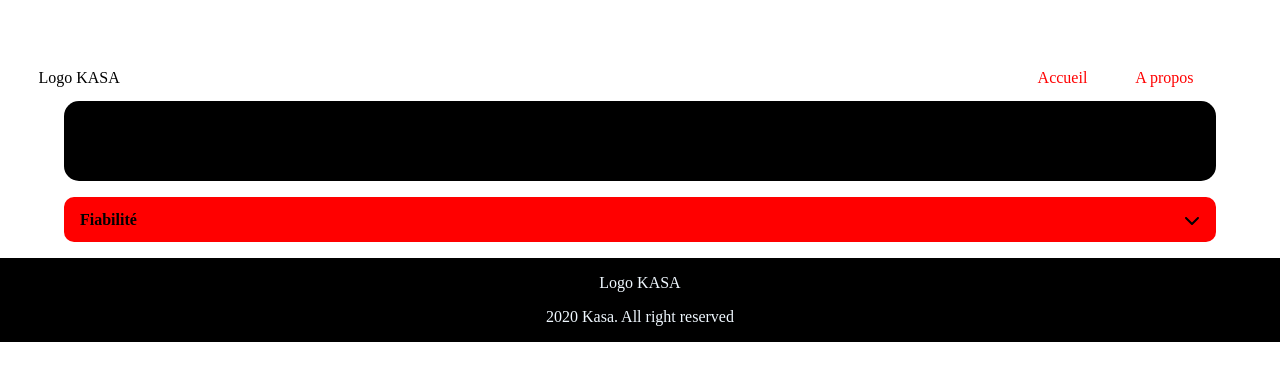
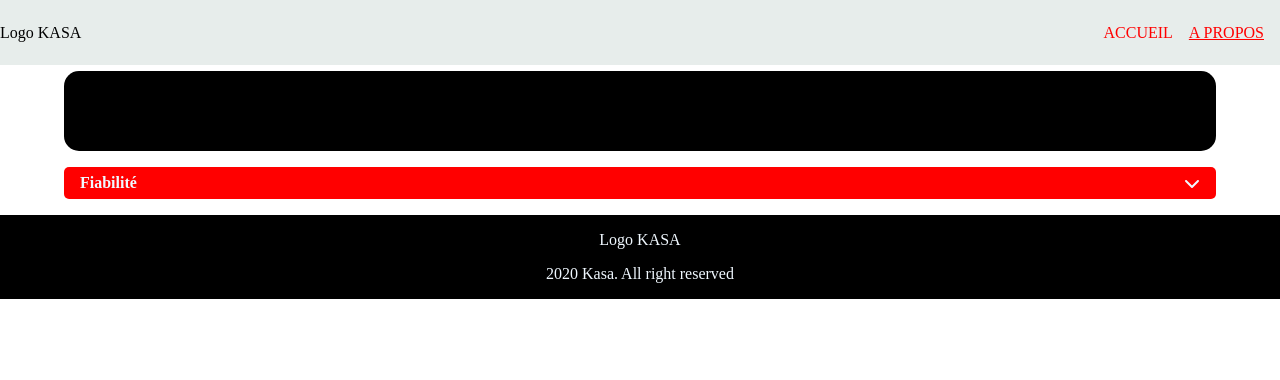
Before and after one commit to FlorentRVE/OC_projet7, a React (Create React App) app: page /about in a window 1280 px wide. Shown: the top 380 px of the page. Built offline with nearby package versions, Linux system fonts and the light colour scheme.

Commit message:
Avancé sur composant collapse, toogle chevron ajouté

```diff
--- a/src/component/About/About_card.js
+++ b/src/component/About/About_card.js
@@ -5,25 +5,26 @@ import { Collapse } from 'react-collapse';
 import { useState} from 'react';
 
 import { faChevronDown } from '@fortawesome/free-solid-svg-icons';
+import { faChevronUp } from '@fortawesome/free-solid-svg-icons';
 import { FontAwesomeIcon } from '@fortawesome/react-fontawesome';
 import styles from '../../css/about.module.css';
-
-
 
 const AboutCard = () => {
 
     const [isOpen, setIsOpen] = useState(false);
+    const [icon, setIcon] = useState(faChevronDown);
 
     return (
       <div className= {styles.div}>
-        <div className= {styles.container} onClick={() => setIsOpen(!isOpen)}>
+        <div className= {styles.container} onClick={() => {setIsOpen(!isOpen);setIcon(isOpen ? faChevronDown : faChevronUp);}}>
             <h2 className= {styles.title}>Fiabilité</h2>
-            <FontAwesomeIcon icon={faChevronDown} className= {styles.arrow} />
+            <FontAwesomeIcon icon={icon} className= {styles.arrow} />
         </div>
         <Collapse isOpened={isOpen}>
-          <p className= {styles.collapse}>This is the collapsible text</p>
+          <p className= {styles.collapse}>Les annonces postées sur Kasa garantissent une fiablité totale. Les photos sont conformes aux logements, et toutes les informations sont régulièrement vérifiées par nos équipes.</p>
         </Collapse>
       </div>
     );
   }
+
 export default AboutCard;
--- a/src/component/Header.js
+++ b/src/component/Header.js
@@ -1,8 +1,12 @@
 import React from 'react';
 import { Link } from 'react-router-dom';
 import styles from '../css/header.module.css'
+import { useLocation } from 'react-router-dom';
 
 function Header() {
+
+  const { pathname } = useLocation();
+
   return (
     <header className= {styles.header}>
 
@@ -13,11 +17,11 @@ function Header() {
         <div className= {styles.menu}>
 
           <p>
-            <Link to="/" className= {styles.menuItem}>Accueil</Link>
+            <Link to="/" className= {styles.menuItem} style={{ textDecoration: pathname === '/' ? 'underline' : 'none' }}>Accueil</Link>
           </p>
 
           <p>
-            <Link to="/about" className= {styles.menuItem}>A propos</Link>
+            <Link to="/about" className= {styles.menuItem} style={{ textDecoration: pathname === '/about' ? 'underline' : 'none' }}>A propos</Link>
           </p>
         </div>
       </nav>
--- a/src/css/about.module.css
+++ b/src/css/about.module.css
@@ -4,19 +4,23 @@
     align-items: center;
     background-color: red;
     padding: 0 1rem;
-    border-radius: 10px;
+    border-radius: 5px;
+    height: 2rem;
 }
 
-.title {
+.title, .arrow {
     font-size: 1rem;
+    color: aliceblue;
 }
 
 .collapse {
-    height: 200px;
+    height: auto;
+    padding-bottom: 1rem;
+    color: rgb(232, 81, 81);
 }
 
 .div, .collapse {
-    background-color: brown;
+    background-color: rgb(243, 235, 235);
     width: 90%;
     margin: 1rem auto;
     border-radius: 15px;
--- a/src/css/header.module.css
+++ b/src/css/header.module.css
@@ -1,24 +1,22 @@
 .header {
     width: 100vw;
-
 }
-
-.menu {
-    display: flex;
-    /* background-color: blue; */
-  }
 
 .nav {
     display: flex;
     align-items: center;
     justify-content: space-between;
-    margin: 0 auto;
-    height: 35px;
-    width: 94%;
+    height: 65px;
+    background-color: rgb(231, 237, 235);
   }
 
+.menu {
+    display: flex;
+}
+
 .menuItem {
-    margin-right: 3rem;
+    margin-right: 1rem;
     color: red;
     text-decoration: none;
+    text-transform: uppercase;
 }
--- a/src/css/index.css
+++ b/src/css/index.css
@@ -1,3 +1,3 @@
 body {
-    margin: 60px auto 0 auto;
+    margin: 0 auto;
 }
```
